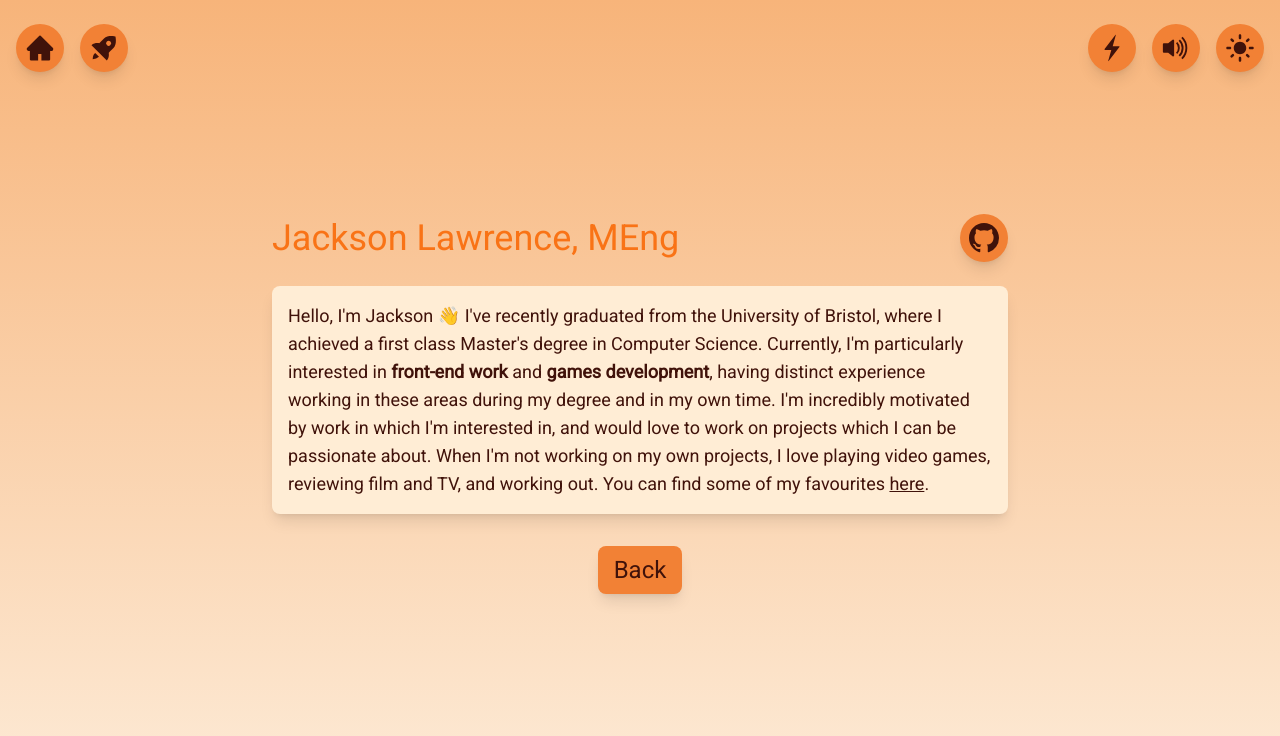
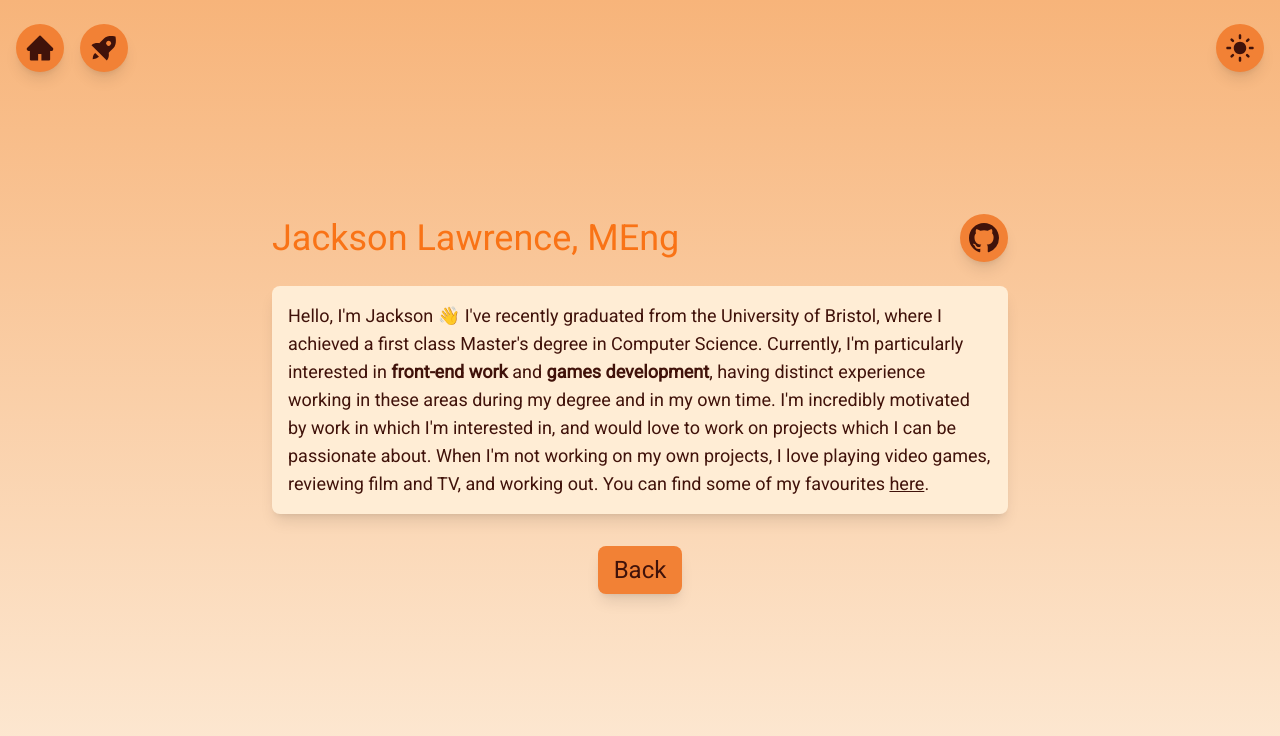
Before and after one commit to JacksonLawrence1/eportfolio, a Next.js app: page /about in a window 1280 px wide. Shown: the top 736 px of the page. Built offline with nearby package versions, Linux system fonts and the light colour scheme.

Commit message:
Build fixes

```diff
--- a/src/app/about/favourites/favouriteStore.tsx
+++ b/src/app/about/favourites/favouriteStore.tsx
@@ -69,15 +69,15 @@ export const tvShows = [
     link: "https://www.imdb.com/title/tt4158110/?ref_=nv_sr_srsg_0_tt_7_nm_1_q_mr%2520robot"
   },
   {
+    name: "Twin Peaks",
+    imageLink:
+      "https://www.commonsensemedia.org/sites/default/files/styles/ratio_16_9_small/public/screenshots/csm-tv/twin-1-min.jpg",
+    link: "https://www.imdb.com/title/tt0098936/?ref_=nv_sr_srsg_0_tt_8_nm_0_q_twin"
+  },
+  {
     name: "Breaking Bad",
     imageLink:
       "https://media.gq.com/photos/558288ab1177d66d68d51c9d/4:3/w_600,h_450,c_limit/blogs-the-feed-breaking-bad-roundup-635.jpg",
     link: "https://www.imdb.com/title/tt0903747/?ref_=nv_sr_srsg_0_tt_8_nm_0_q_breaki"
-  },
-  {
-    name: "Dexter",
-    imageLink:
-      "https://m.media-amazon.com/images/M/MV5BZjkzMmU5MjMtODllZS00OTA5LTk2ZTEtNjdhYjZhMDA5ZTRhXkEyXkFqcGdeQXVyOTA3MTMyOTk@._V1_.jpg",
-    link: "https://www.imdb.com/title/tt0773262/?ref_=nv_sr_srsg_0_tt_2_nm_6_q_dexter"
-  },
+  }
 ];
--- a/src/app/menuIcons.tsx
+++ b/src/app/menuIcons.tsx
@@ -60,12 +60,14 @@ const MenuIcons = ({ children }: { children: React.ReactNode }) => {
           offIcon={<IoIosFlashOff />}
           tooltip="Effects (WIP)"
           onToggle={changeEffects}
+          hidden={true}
         />
         <Toggle
           onIcon={<BsFillVolumeUpFill />}
           offIcon={<BsFillVolumeMuteFill />}
           tooltip="Sound (WIP)"
           onToggle={changeSound}
+          hidden={true}
         />
         <Toggle
           onIcon={<MdLightMode />}
--- a/src/app/projects/project.tsx
+++ b/src/app/projects/project.tsx
@@ -1,6 +1,5 @@
 "use client";
 
-import Image from "next/image";
 import Link from "next/link";
 import { Router } from "next/router";
 
--- a/src/components/icon.tsx
+++ b/src/components/icon.tsx
@@ -8,6 +8,7 @@ type Icon = {
   onClick?: () => void;
   tooltip?: string;
   link?: string;
+  hidden?: boolean;
 };
 
 const linkElement = (children: React.ReactNode, link?: string): React.ReactNode => {
@@ -24,20 +25,16 @@ const linkElement = (children: React.ReactNode, link?: string): React.ReactNode
   );
 };
 
-const Icon = ({ icon, onClick, tooltip, link }: Icon) => {
-  const click = new Audio("sounds/click.wav");
-
+const Icon = ({ icon, onClick, tooltip, link, hidden }: Icon) => {
   const onClickHandler = () => {
     if (onClick) {
       onClick();
     }
-
-    // play click sound if sound is enabled
-    //click.play();
   };
 
+  const visible: string = `${hidden ? "hidden" : ""}`;
   return (
-    <div>
+    <div className={visible}>
       {/* wrap with a link component if one has been provided */}
       <ConditionalWrapper
         condition={link !== undefined}
--- a/src/components/toggle.tsx
+++ b/src/components/toggle.tsx
@@ -8,9 +8,10 @@ type ToggleProps = {
   onToggle: () => void;
   tooltip?: string;
   initial?: string;
+  hidden?: boolean;
 };
 
-const Toggle = ({ onIcon, offIcon, onToggle, tooltip, initial = "on" }: ToggleProps) => {
+const Toggle = ({ onIcon, offIcon, onToggle, tooltip, initial = "on", hidden }: ToggleProps) => {
   const [icon, setIcon] = useState(initial === "on" ? onIcon : offIcon);
   const [iconState, setIconState] = useState(initial === "on");
 
@@ -27,7 +28,7 @@ const Toggle = ({ onIcon, offIcon, onToggle, tooltip, initial = "on" }: TogglePr
     setIconState(initial === "on");
   }, [initial]);
 
-  return <Icon icon={icon} onClick={onChange} tooltip={tooltip} />;
+  return <Icon icon={icon} onClick={onChange} tooltip={tooltip} hidden={hidden} />;
 };
 
 export default Toggle;
```
Also changed, not shown: 1 other file (tests, documents, lock files or other folders).
